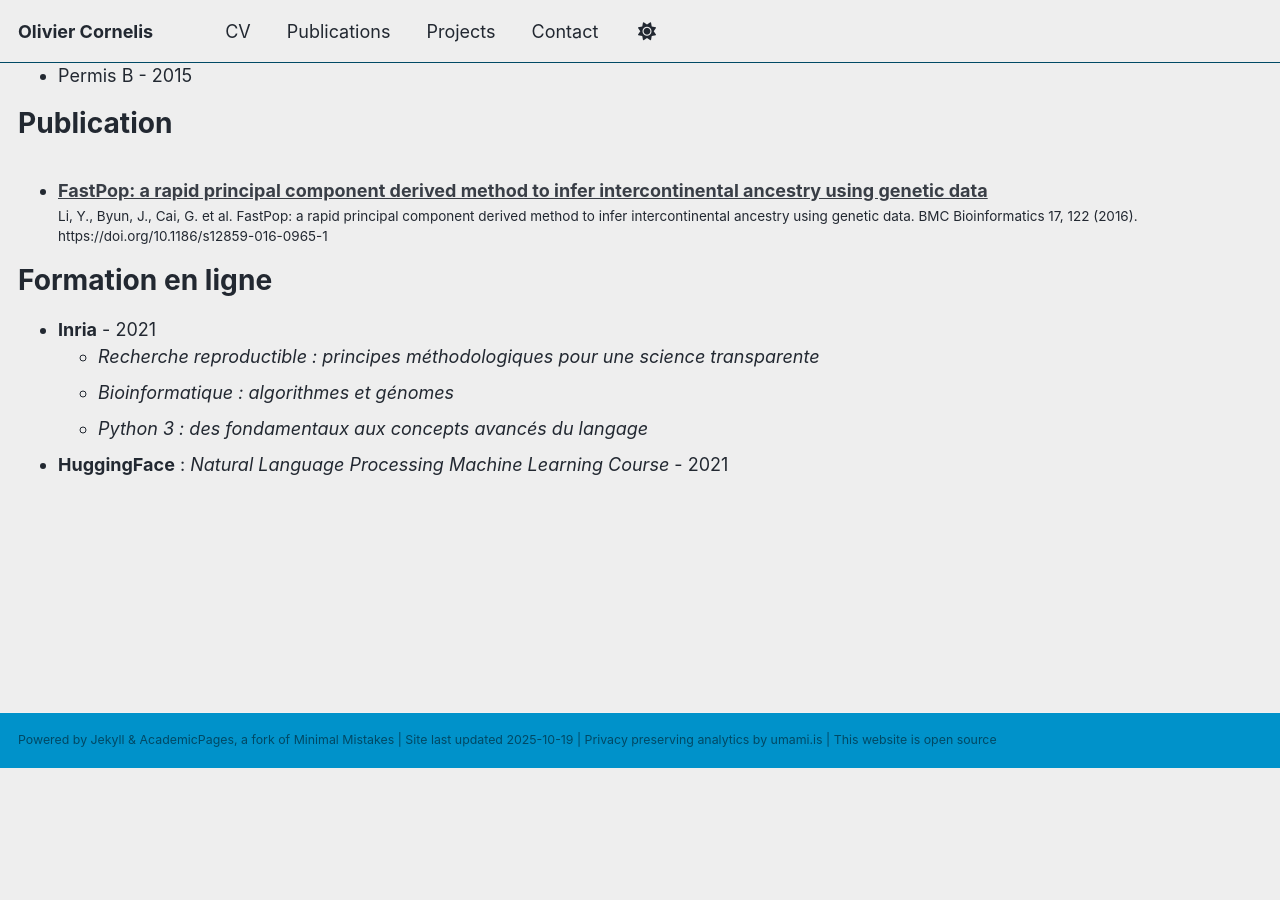
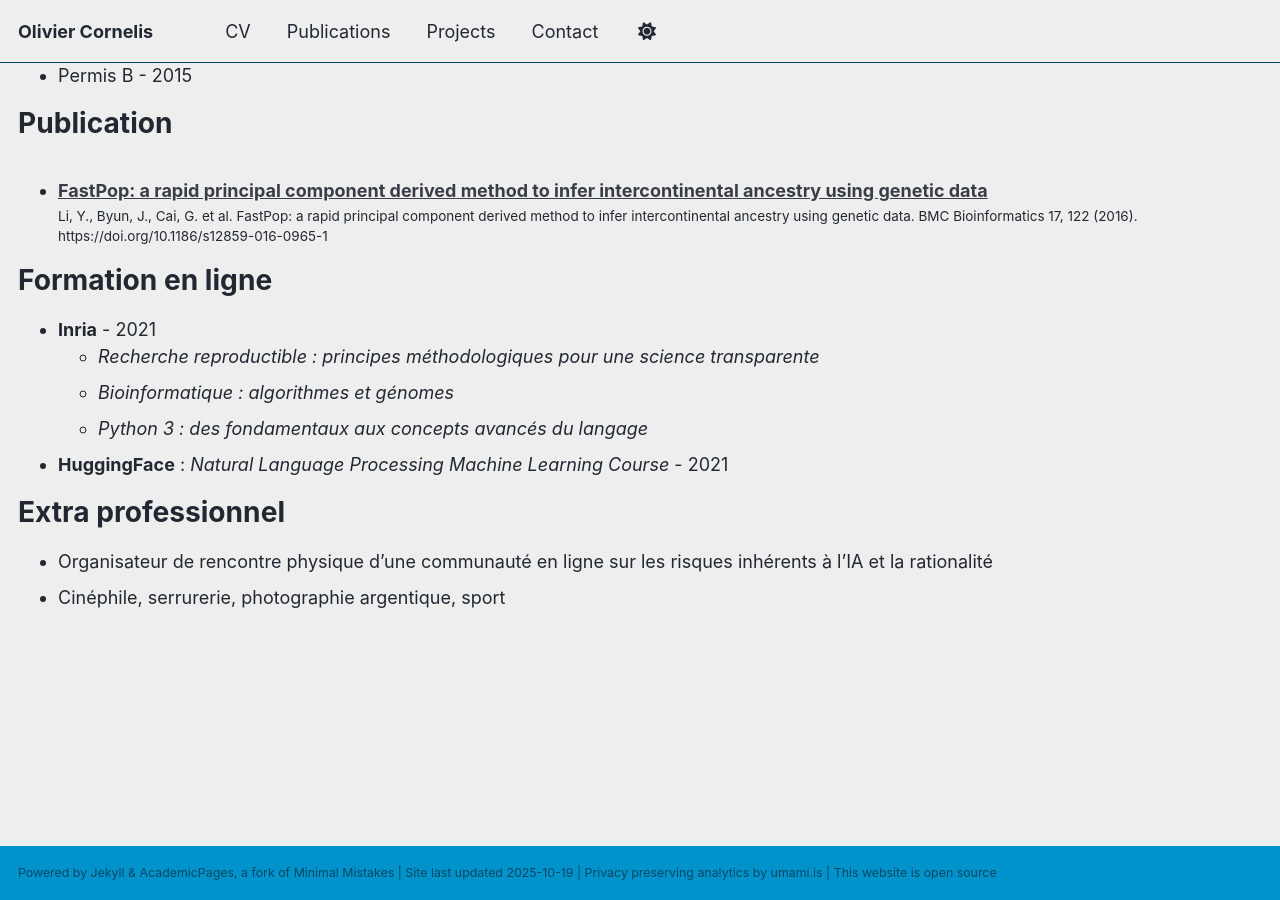
Before and after one commit to thiswillbeyourgithub/website, a Jekyll site: the page built from _pages/cv_fr.md, in a window 1280 px wide and 900 px high, scrolled down 1478 px. Built offline with Jekyll 4.4.1, drawn with Linux system fonts in a browser that asks for light colours; emoji names are drawn with the system emoji font; a script that is not in the unit is left out; before the commit the page ends 2245 px from its top, so only the background shows below that.

Commit message:
add non work related activities
Signed-off-by: thiswillbeyourgithub <26625900+thiswillbeyourgithub@users.noreply.github.com>

```diff
--- a/_pages/cv_fr.md
+++ b/_pages/cv_fr.md
@@ -89,3 +89,7 @@ redirect_from:
     * *Bioinformatique : algorithmes et génomes*
     * *Python 3 : des fondamentaux aux concepts avancés du langage*
 * **HuggingFace** : *Natural Language Processing Machine Learning Course* - 2021
+
+# Extra professionnel
+- Organisateur de rencontre physique d'une communauté en ligne sur les risques inhérents à l'IA et la rationalité
+- Cinéphile, serrurerie, photographie argentique, sport
```
